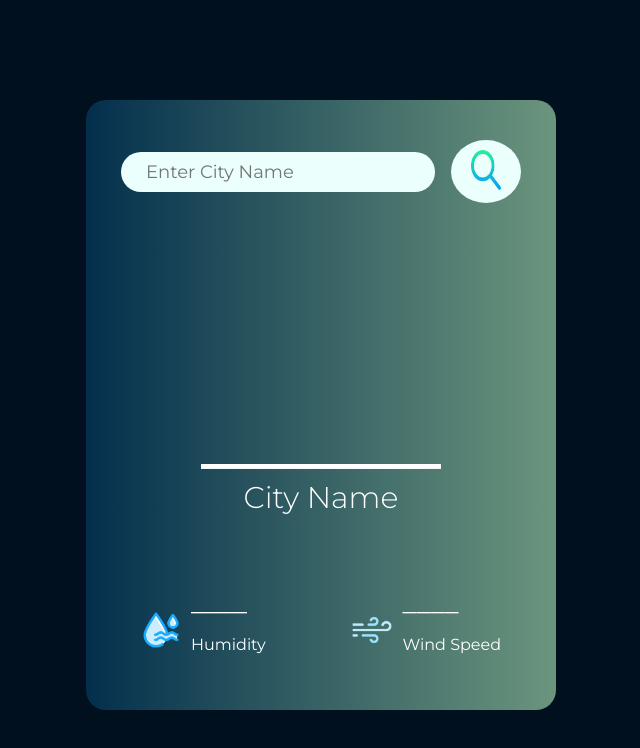
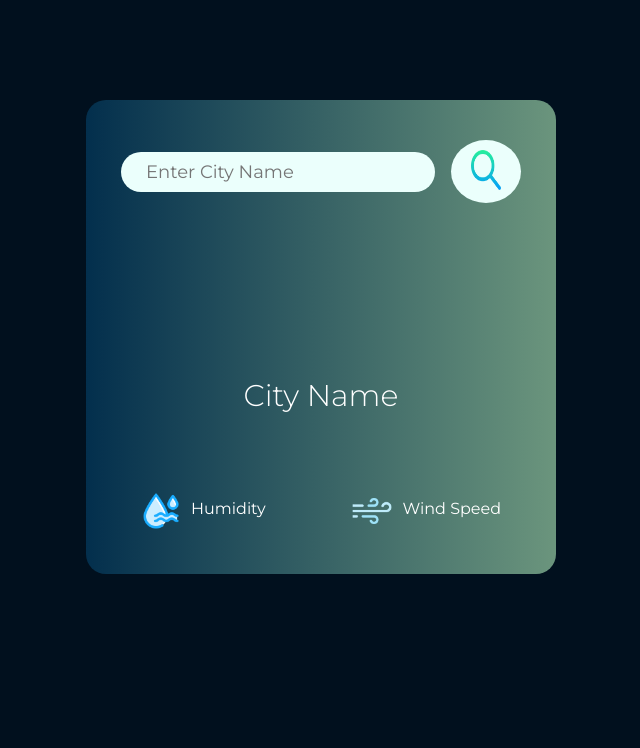
Before and after one commit to whokrishnansh/WeatherApp, a plain HTML site: page index.html in a window 1280 px wide. Shown: the whole page, without its empty margins (319-959 px from the left). Drawn offline with Linux system fonts and the light colour scheme.

Commit message:
Removed Dash space that appeared by default

```diff
--- a/index.html
+++ b/index.html
@@ -19,7 +19,7 @@
     </div>
     <div class="weather">
       <img height="100" class="weather-icon"/>
-      <h1 class="temp">______</h1>
+      <h1 class="temp"></h1>
       <h2 class="city">City Name</h2>
     </div>
 
@@ -29,14 +29,14 @@
       <div class="col">
         <img src="images/humidity.png" />
         <div>
-          <p class="humidity">____</p>
+          <p class="humidity"></p>
           <p class="label">Humidity</p>
         </div>
       </div>
       <div class="col">
         <img src="images/wind.png" />
         <div>
-          <p class="wind">____</p>
+          <p class="wind"></p>
           <p class="label">Wind Speed</p>
         </div>
       </div>
```
